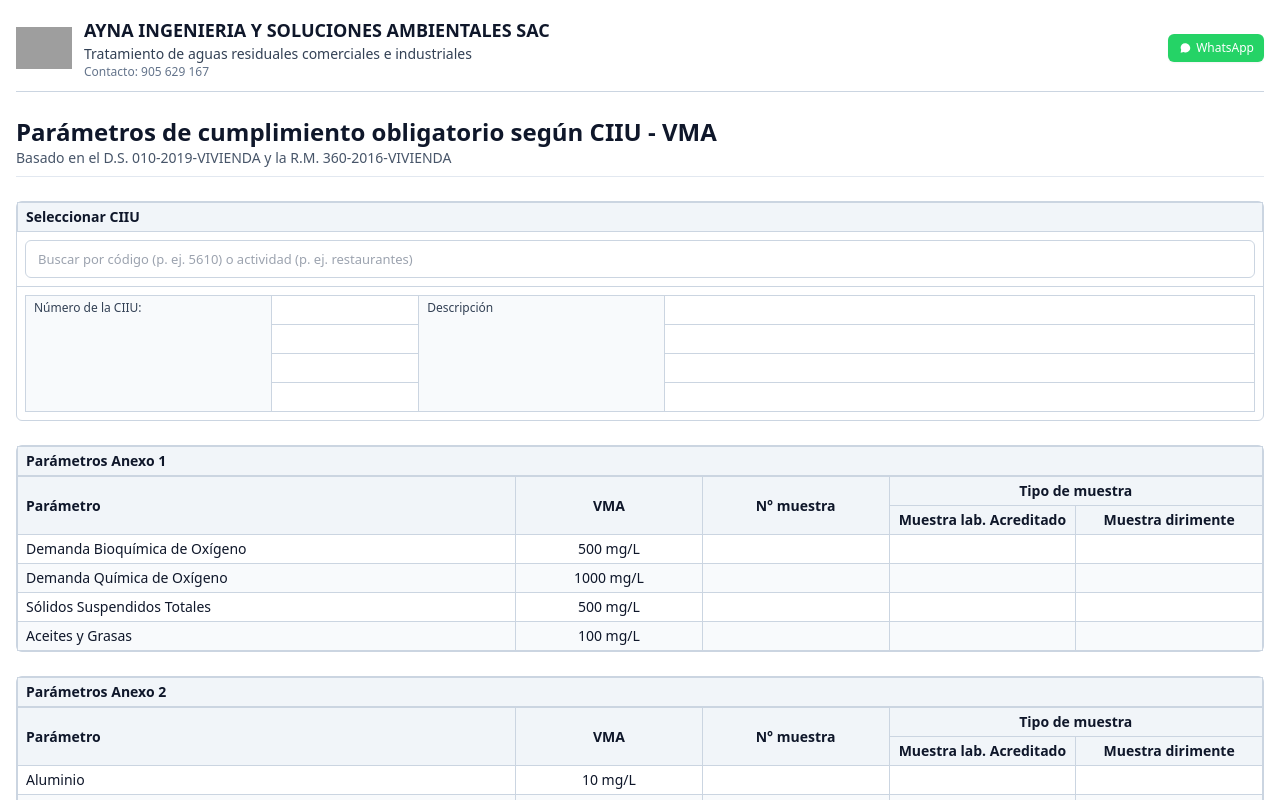
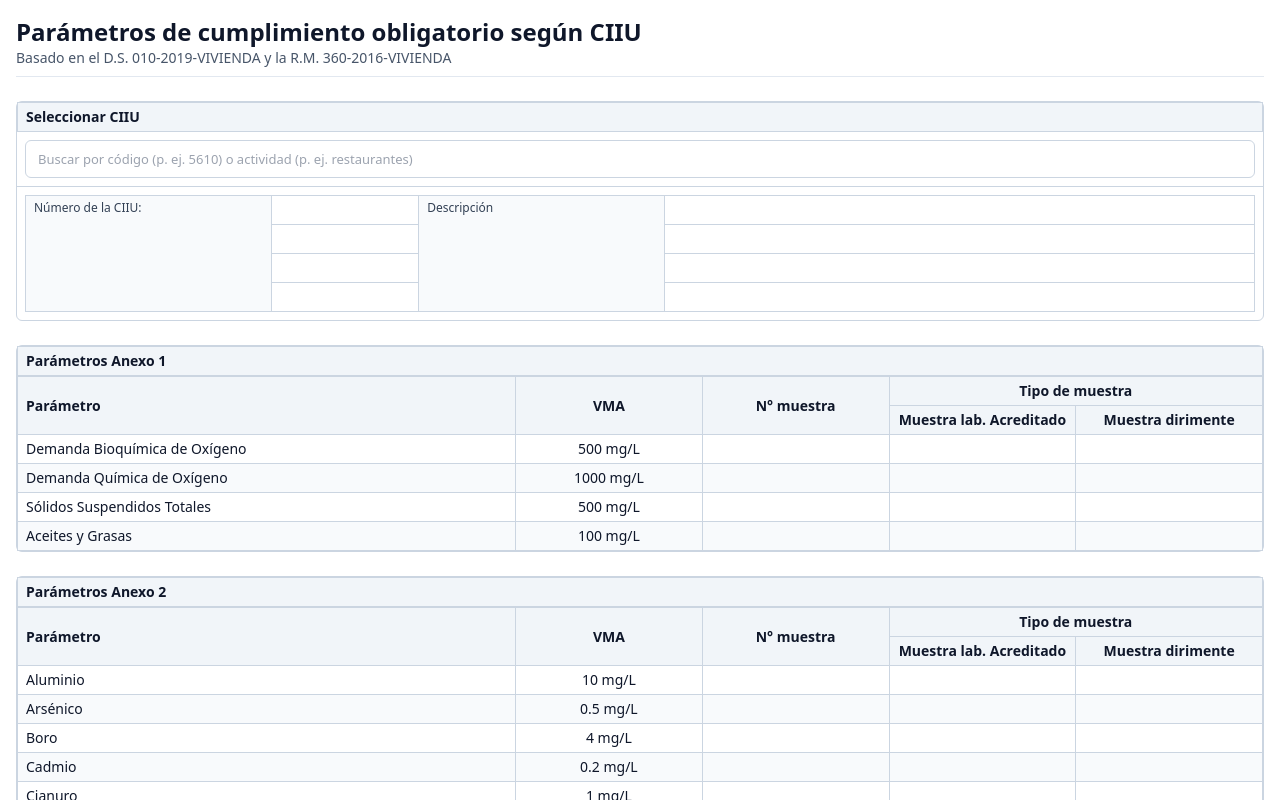
Before and after one commit to Valisage/VMA-CIIU, a React (Vite) app: page / in a window 1280 px wide. Shown: the top 800 px of the page. Built offline with nearby package versions, Linux system fonts and the light colour scheme; grey boxes are pictures that could not be loaded.

Commit message:
Update App.tsx

```diff
--- a/src/App.tsx
+++ b/src/App.tsx
@@ -1,26 +1,11 @@
 import React, { useMemo, useState, useEffect, useRef } from "react";
 import CIIU_MAP from "./CIIU_MAP";
-// Nota: para casos especiales (p.ej., 2420 con galvanoplastía) puedes
-// añadir una segunda clave como "2420G" en CIIU_MAP. El UI mostrará
-// igualmente "2420" (usamos el prefijo numérico como código visible),
-// pero internamente serán distintos y podrás seleccionar ambos.
 
 // ====== Estilos reutilizables ======
-const TD = "border border-slate-300 px-2 py-1 break-words [overflow-wrap:anywhere] [hyphens:auto]";
+const TD =
+  "border border-slate-300 px-2 py-1 break-words [overflow-wrap:anywhere] [hyphens:auto]";
 const TD_CENTER = TD + " text-center";
 const TH = TD + " bg-slate-100 font-semibold";
-
-// ====== Encabezado de empresa ======
-const COMPANY = {
-  name: "AYNA INGENIERIA Y SOLUCIONES AMBIENTALES SAC",
-  tagline: "Tratamiento de aguas residuales comerciales e industriales",
-  phone: "905 629 167",
-  waNumberRaw: "51905629167", // para wa.me se usa sin '+' ni espacios
-  // Sube tu logo a public/logo.svg en tu repo (o cambia por una URL externa)
-  logoSrc: "https://i.ibb.co/XZpNpmyt/Logo.png",
-};
-
-
 
 // ====== Tipos ======
 type CiiuEntry = { actividad: string; parametros: string[] };
@@ -37,25 +22,25 @@ const PARAM_INFO: Record<string, ParamInfo> = {
   "Sólidos Suspendidos Totales": { vma: "500 mg/L", dir: false, annex: 1 },
   "Aceites y Grasas": { vma: "100 mg/L", dir: true, annex: 1 },
   // Anexo 2
-  "Aluminio": { vma: "10 mg/L", dir: true, annex: 2 },
-  "Arsénico": { vma: "0.5 mg/L", dir: true, annex: 2 },
-  "Boro": { vma: "4 mg/L", dir: true, annex: 2 },
-  "Cadmio": { vma: "0.2 mg/L", dir: true, annex: 2 },
-  "Cianuro": { vma: "1 mg/L", dir: true, annex: 2 },
-  "Cobre": { vma: "3 mg/L", dir: true, annex: 2 },
+  Aluminio: { vma: "10 mg/L", dir: true, annex: 2 },
+  Arsénico: { vma: "0.5 mg/L", dir: true, annex: 2 },
+  Boro: { vma: "4 mg/L", dir: true, annex: 2 },
+  Cadmio: { vma: "0.2 mg/L", dir: true, annex: 2 },
+  Cianuro: { vma: "1 mg/L", dir: true, annex: 2 },
+  Cobre: { vma: "3 mg/L", dir: true, annex: 2 },
   "Cromo hexavalente": { vma: "0.5 mg/L", dir: true, annex: 2 },
   "Cromo total": { vma: "10 mg/L", dir: true, annex: 2 },
-  "Manganeso": { vma: "4 mg/L", dir: true, annex: 2 },
-  "Mercurio": { vma: "0.02 mg/L", dir: true, annex: 2 },
-  "Níquel": { vma: "4 mg/L", dir: true, annex: 2 },
-  "Plomo": { vma: "0.5 mg/L", dir: true, annex: 2 },
-  "Sulfatos": { vma: "1000 mg/L", dir: true, annex: 2 },
-  "Sulfuros": { vma: "5 mg/L", dir: false, annex: 2 },
-  "Zinc": { vma: "10 mg/L", dir: true, annex: 2 },
+  Manganeso: { vma: "4 mg/L", dir: true, annex: 2 },
+  Mercurio: { vma: "0.02 mg/L", dir: true, annex: 2 },
+  Níquel: { vma: "4 mg/L", dir: true, annex: 2 },
+  Plomo: { vma: "0.5 mg/L", dir: true, annex: 2 },
+  Sulfatos: { vma: "1000 mg/L", dir: true, annex: 2 },
+  Sulfuros: { vma: "5 mg/L", dir: false, annex: 2 },
+  Zinc: { vma: "10 mg/L", dir: true, annex: 2 },
   "Nitrógeno Amoniacal": { vma: "80 mg/L", dir: false, annex: 2 },
   "Potencial Hidrógeno (pH)": { vma: "6-9", dir: false, annex: 2 },
   "Sólidos Sedimentables": { vma: "8.5 mL/L/h", dir: false, annex: 2 },
-  "Temperatura": { vma: "< 35 °C", dir: false, annex: 2 },
+  Temperatura: { vma: "< 35 °C", dir: false, annex: 2 },
 };
 
 // ====== Utilidades ======
@@ -84,16 +69,15 @@ function stripDiacritics(s: string): string {
   return s.normalize("NFD").replace(/[̀-ͯ]/g, "").toLowerCase();
 }
 
-// ====== App (tipografía responsiva y contención en celdas/combobox) ======
+// ====== App ======
 export default function App() {
   const [selected, setSelected] = useState<string[]>([]);
   const [q, setQ] = useState<string>("");
   const [focused, setFocused] = useState<boolean>(false);
-  // Control del logo (permite fallback si la URL no es directa a imagen)
-  const [logoUrl, setLogoUrl] = useState<string>(COMPANY.logoSrc);
+
+  const containerRef = useRef<HTMLDivElement | null>(null);
 
   // Cerrar dropdown al clickear fuera
-  const containerRef = useRef<HTMLDivElement | null>(null);
   useEffect(() => {
     const onClick = (e: MouseEvent) => {
       if (!containerRef.current) return;
@@ -106,7 +90,9 @@ export default function App() {
   // Opciones para el autocompletado
   const options = useMemo(() => {
     const list: { code: string; codeDisplay: string; label: string; actividades: string[] }[] = [];
-    for (const [code, entries] of Object.entries(CIIU_MAP as Record<string, {actividad:string;parametros:string[]}[]>)) {
+    for (const [code, entries] of Object.entries(
+      CIIU_MAP as Record<string, { actividad: string; parametros: string[] }[]>
+    )) {
       const acts = (entries || []).map((e) => e.actividad);
       const actividadPrincipal = acts[0] || "(sin actividad)";
       const codeDisplay = String(code).replace(/[^0-9].*$/, ""); // "2420G" -> "2420"
@@ -119,10 +105,15 @@ export default function App() {
     const base = options.filter((o) => !selected.includes(o.code));
     if (!q.trim()) return base;
     const nq = stripDiacritics(q.trim());
-    return base.filter((o) => stripDiacritics(o.label).includes(nq) || o.codeDisplay.includes(q.trim()));
+    return base.filter(
+      (o) => stripDiacritics(o.label).includes(nq) || o.codeDisplay.includes(q.trim())
+    );
   }, [options, selected, q]);
 
-  const selectedUnion = useMemo(() => unionParams(selected, CIIU_MAP as any), [selected]);
+  const selectedUnion = useMemo(
+    () => unionParams(selected, CIIU_MAP as any),
+    [selected]
+  );
 
   const addCode = (code: string) => {
     if (!code) return;
@@ -130,7 +121,9 @@ export default function App() {
     setQ("");
     setFocused(false);
   };
-  const removeCode = (code: string) => setSelected((prev) => prev.filter((c) => c !== code));
+
+  const removeCode = (code: string) =>
+    setSelected((prev) => prev.filter((c) => c !== code));
 
   // Tests mínimos (silenciosos)
   useEffect(() => {
@@ -147,43 +140,11 @@ export default function App() {
   return (
     <div className="min-h-screen bg-white text-slate-900">
       <div className="mx-auto max-w-7xl p-4 space-y-6">
-        {/* Encabezado (se mantiene tamaño) */}
-        {/* Encabezado de empresa */}
-
-
-        {/* Encabezado de empresa */}
-        <section className="border-b border-slate-300 pb-3">
-          <div className="flex items-center gap-3 flex-wrap">
-            <img
-              src={COMPANY.logoSrc}
-              alt={COMPANY.name}
-              className="w-14 h-14 object-contain"
-              onError={(e) => { (e.currentTarget as HTMLImageElement).style.display = "none"; }}
-            />
-            <div className="flex-1 min-w-[220px]">
-              <h2 className="text-base sm:text-lg font-semibold leading-tight">{COMPANY.name}</h2>
-              <div className="text-xs sm:text-sm text-slate-700 leading-tight">{COMPANY.tagline}</div>
-              <div className="text-xs text-slate-500 leading-tight">Contacto: {COMPANY.phone}</div>
-            </div>
-            <a
-              href={`https://wa.me/${COMPANY.waNumberRaw}?text=${encodeURIComponent('Hola, me gustaría una cotización de levantamientos y soluciones para VMA.')}`}
-              target="_blank"
-              rel="noopener noreferrer"
-              className="inline-flex items-center gap-1 rounded-md bg-[#25D366] hover:bg-[#1ebe5a] text-white px-2.5 py-1.5 text-xs shadow-sm"
-              aria-label="Escribir por WhatsApp"
-              title="Escribir por WhatsApp"
-            >
-              <svg aria-hidden="true" viewBox="0 0 32 32" width="14" height="14" className="fill-current">
-                <path d="M19.11 17.56c-.3-.15-1.78-.88-2.06-.98-.28-.1-.48-.15-.68.15-.2.3-.78.98-.96 1.18-.18.2-.35.23-.65.08-.3-.15-1.25-.46-2.38-1.46-.88-.79-1.47-1.77-1.64-2.07-.17-.3-.02-.46.13-.61.13-.13.3-.35.46-.53.15-.18.2-.3.3-.5.1-.2.05-.38-.03-.53-.08-.15-.68-1.63-.93-2.23-.24-.58-.49-.5-.68-.5-.17-.01-.38-.01-.58-.01-.2 0-.53.08-.81.38-.28.3-1.07 1.05-1.07 2.55 0 1.5 1.1 2.95 1.26 3.15.16.2 2.16 3.3 5.23 4.52.73.31 1.3.49 1.74.63.73.23 1.4.2 1.93.12.59-.09 1.78-.73 2.03-1.44.25-.71.25-1.31.17-1.44-.08-.13-.27-.2-.57-.35zM16.02 5C10.51 5 6 9.5 6 15c0 1.77.46 3.43 1.27 4.88L6 27l7.24-1.9c1.39.76 2.98 1.2 4.78 1.2 5.51 0 10.02-4.5 10.02-10.02C28.04 9.5 21.54 5 16.02 5z"></path>
-              </svg>
-              <span>WhatsApp</span>
-            </a>
-          </div>
-        </section>
-
         {/* Encabezado de la herramienta */}
         <header className="border-b border-slate-200 pb-2">
-          <h1 className="text-xl sm:text-2xl font-semibold">Parámetros de cumplimiento obligatorio según CIIU - VMA</h1>
+          <h1 className="text-xl sm:text-2xl font-semibold">
+            Parámetros de cumplimiento obligatorio según CIIU
+          </h1>
           <div className="text-xs sm:text-sm text-slate-600">
             Basado en el D.S. 010-2019-VIVIENDA y la R.M. 360-2016-VIVIENDA
           </div>
@@ -191,7 +152,9 @@ export default function App() {
 
         {/* Selector con búsqueda */}
         <section className="border border-slate-300 rounded-md bg-white">
-          <div className={TH + " text-[clamp(11px,2.6vw,14px)] sm:text-sm"}>Seleccionar CIIU</div>
+          <div className={TH + " text-[clamp(11px,2.6vw,14px)] sm:text-sm"}>
+            Seleccionar CIIU
+          </div>
           <div ref={containerRef} className="relative">
             <div className="flex items-center gap-2 p-2">
               <input
@@ -212,7 +175,9 @@ export default function App() {
                 className="absolute z-10 mt-1 w-full bg-white border border-slate-300 rounded-md max-h-80 overflow-auto divide-y divide-slate-200 shadow"
               >
                 {visible.length === 0 ? (
-                  <li className="px-3 py-2 text-[clamp(12px,2.8vw,14px)] text-slate-500">Sin resultados</li>
+                  <li className="px-3 py-2 text-[clamp(12px,2.8vw,14px)] text-slate-500">
+                    Sin resultados
+                  </li>
                 ) : (
                   visible.map((o) => (
                     <li
@@ -220,11 +185,16 @@ export default function App() {
                       className="px-3 py-2 hover:bg-slate-100 cursor-pointer"
                       onClick={() => addCode(o.code)}
                     >
-                      {/* Formato norma */}
                       <div className="grid grid-cols-1 sm:grid-cols-[160px_1fr] gap-x-4">
-                        <div className="text-[clamp(10px,2.4vw,12px)] text-slate-500">Número de la CIIU:</div>
-                        <div className="font-mono text-[clamp(12px,2.8vw,14px)] sm:text-sm">{o.codeDisplay}</div>
-                        <div className="text-[clamp(10px,2.4vw,12px)] text-slate-500">Descripción</div>
+                        <div className="text-[clamp(10px,2.4vw,12px)] text-slate-500">
+                          Número de la CIIU:
+                        </div>
+                        <div className="font-mono text-[clamp(12px,2.8vw,14px)] sm:text-sm">
+                          {o.codeDisplay}
+                        </div>
+                        <div className="text-[clamp(10px,2.4vw,12px)] text-slate-500">
+                          Descripción
+                        </div>
                         <div className="text-[clamp(12px,2.8vw,14px)] sm:text-sm leading-tight [overflow-wrap:anywhere] [hyphens:auto]">
                           {o.actividades[0] || "(sin actividad)"}
                         </div>
@@ -236,11 +206,10 @@ export default function App() {
             )}
           </div>
 
-          {/* Seleccionados: tabla RESPONSIVE */}
+          {/* Seleccionados: tabla */}
           <div className="p-2 border-t border-slate-300 overflow-x-hidden">
             <table className="w-full text-[clamp(12px,2.8vw,14px)] sm:text-sm table-fixed border-collapse">
               <colgroup>
-                {/* Tres primeras = 45% (15% c/u); Descripción = 55% siempre */}
                 <col style={{ width: "20%" }} />
                 <col style={{ width: "12%" }} />
                 <col style={{ width: "20%" }} />
@@ -250,12 +219,17 @@ export default function App() {
                 {Array.from({ length: 4 }).map((_, idx) => {
                   const code = selected[idx];
                   const codeDisplay = (code || "").replace(/[^0-9].*$/, "");
-                  const acts = code ? ((CIIU_MAP as any)[code] || []).map((e: any) => e.actividad) : [];
+                  const acts = code
+                    ? ((CIIU_MAP as any)[code] || []).map((e: any) => e.actividad)
+                    : [];
                   const desc = acts[0] || "";
                   return (
                     <tr key={idx} className="align-top">
                       {idx === 0 && (
-                        <td rowSpan={4} className="border border-slate-300 bg-slate-50 text-[clamp(10px,2.4vw,12px)] sm:text-xs text-slate-700 px-2 py-1 whitespace-normal sm:whitespace-nowrap leading-tight align-top">
+                        <td
+                          rowSpan={4}
+                          className="border border-slate-300 bg-slate-50 text-[clamp(10px,2.4vw,12px)] sm:text-xs text-slate-700 px-2 py-1 whitespace-normal sm:whitespace-nowrap leading-tight align-top"
+                        >
                           Número de la CIIU:
                         </td>
                       )}
@@ -277,13 +251,18 @@ export default function App() {
                         )}
                       </td>
                       {idx === 0 && (
-                        <td rowSpan={4} className="border border-slate-300 bg-slate-50 text-[clamp(10px,2.4vw,12px)] sm:text-xs text-slate-700 px-2 py-1 whitespace-normal sm:whitespace-nowrap leading-tight align-top">
+                        <td
+                          rowSpan={4}
+                          className="border border-slate-300 bg-slate-50 text-[clamp(10px,2.4vw,12px)] sm:text-xs text-slate-700 px-2 py-1 whitespace-normal sm:whitespace-nowrap leading-tight align-top"
+                        >
                           Descripción
                         </td>
                       )}
                       <td className="border border-slate-300 px-2 py-1">
                         {desc ? (
-                          <span className="leading-tight [overflow-wrap:anywhere] [hyphens:auto]">{desc}</span>
+                          <span className="[overflow-wrap:anywhere] [hyphens:auto] leading-tight">
+                            {desc}
+                          </span>
                         ) : (
                           <span className="text-slate-300">&nbsp;</span>
                         )}
@@ -297,25 +276,52 @@ export default function App() {
         </section>
 
         {/* Tablas de parámetros */}
-        <ParametrosTabla annex={1} selectedUnion={selectedUnion} titulo="Parámetros Anexo 1" />
-        <ParametrosTabla annex={2} selectedUnion={selectedUnion} titulo="Parámetros Anexo 2" />
-
-
+        <ParametrosTabla
+          annex={1}
+          selectedUnion={selectedUnion}
+          titulo="Parámetros Anexo 1"
+        />
+        <ParametrosTabla
+          annex={2}
+          selectedUnion={selectedUnion}
+          titulo="Parámetros Anexo 2"
+        />
       </div>
     </div>
   );
 }
 
-// ====== Componentes ======
-function ParametrosTabla({ annex, selectedUnion, titulo }: { annex: 1 | 2; selectedUnion: Set<string>; titulo: string }) {
-  const params = useMemo(() => Object.keys(PARAM_INFO).filter((k) => PARAM_INFO[k].annex === annex), [annex]);
+// ====== Componentes auxiliares ======
+function ParametrosTabla({
+  annex,
+  selectedUnion,
+  titulo,
+}: {
+  annex: 1 | 2;
+  selectedUnion: Set<string>;
+  titulo: string;
+}) {
+  const params = useMemo(
+    () => Object.keys(PARAM_INFO).filter((k) => PARAM_INFO[k].annex === annex),
+    [annex]
+  );
   return <TablaBase titulo={titulo} params={params} selectedUnion={selectedUnion} />;
 }
 
-function TablaBase({ titulo, params, selectedUnion }: { titulo: string; params: string[]; selectedUnion: Set<string> }) {
+function TablaBase({
+  titulo,
+  params,
+  selectedUnion,
+}: {
+  titulo: string;
+  params: string[];
+  selectedUnion: Set<string>;
+}) {
   return (
     <section className="border border-slate-300 rounded-md">
-      <div className={TH + " text-[clamp(11px,2.6vw,14px)] sm:text-sm"}>{titulo}</div>
+      <div className={TH + " text-[clamp(11px,2.6vw,14px)] sm:text-sm"}>
+        {titulo}
+      </div>
       <div className="overflow-x-hidden">
         <table className="w-full text-[clamp(12px,2.8vw,14px)] sm:text-sm table-fixed border-collapse">
           <colgroup>
@@ -327,19 +333,61 @@ function TablaBase({ titulo, params, selectedUnion }: { titulo: string; params:
           </colgroup>
           <thead className="bg-slate-100">
             <tr>
-              <th className={TH + " text-left text-[clamp(11px,2.6vw,14px)] sm:text-sm leading-tight"} rowSpan={2}>Parámetro</th>
-              <th className={TH + " text-center text-[clamp(11px,2.6vw,14px)] sm:text-sm leading-tight"} rowSpan={2}>VMA</th>
-              <th className={TH + " text-center text-[clamp(11px,2.6vw,14px)] sm:text-sm leading-tight"} rowSpan={2}>N° muestra</th>
-              <th className={TH + " text-center text-[clamp(11px,2.6vw,14px)] sm:text-sm leading-tight"} colSpan={2}>Tipo de muestra</th>
+              <th
+                className={
+                  TH +
+                  " text-left text-[clamp(11px,2.6vw,14px)] sm:text-sm leading-tight"
+                }
+                rowSpan={2}
+              >
+                Parámetro
+              </th>
+              <th
+                className={
+                  TH +
+                  " text-center text-[clamp(11px,2.6vw,14px)] sm:text-sm leading-tight"
+                }
+                rowSpan={2}
+              >
+                VMA
+              </th>
+              <th
+                className={
+                  TH +
+                  " text-center text-[clamp(11px,2.6vw,14px)] sm:text-sm leading-tight"
+                }
+                rowSpan={2}
+              >
+                N° muestra
+              </th>
+              <th
+                className={
+                  TH +
+                  " text-center text-[clamp(11px,2.6vw,14px)] sm:text-sm leading-tight"
+                }
+                colSpan={2}
+              >
+                Tipo de muestra
+              </th>
             </tr>
             <tr>
               <th className={TH + " text-center text-[clamp(10px,2.4vw,13px)] sm:text-sm leading-tight whitespace-normal"}>
-                <span className="hidden sm:inline">Muestra lab. Acreditado</span>
-                <span className="sm:hidden block">Muestra lab.<br/>acreditado</span>
+                <span className="hidden sm:inline">
+                  Muestra lab. Acreditado
+                </span>
+                <span className="sm:hidden block">
+                  Muestra lab.
+                  <br />
+                  acreditado
+                </span>
               </th>
               <th className={TH + " text-center text-[clamp(10px,2.4vw,13px)] sm:text-sm leading-tight whitespace-normal"}>
                 <span className="hidden sm:inline">Muestra dirimente</span>
-                <span className="sm:hidden block">Muestra<br/>dirimente</span>
+                <span className="sm:hidden block">
+                  Muestra
+                  <br />
+                  dirimente
+                </span>
               </th>
             </tr>
           </thead>
```
